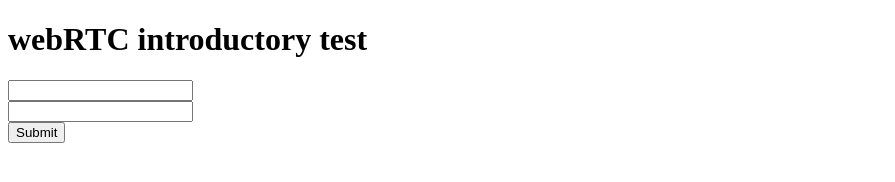
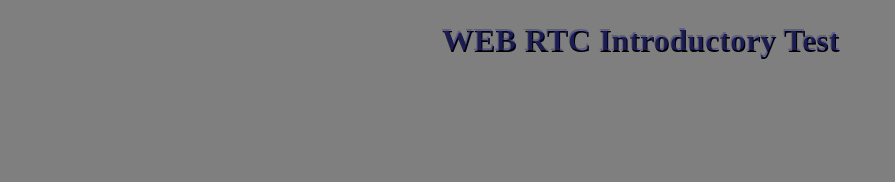
Before and after one commit to jcom619/webRTC_test, a plain HTML site: page index.html in a window 1280 px wide. Shown: the whole page, without its empty margins (0-895 px from the left). Drawn offline with Linux system fonts and the light colour scheme.

Commit message:
laying it all out

```diff
--- a/index.html
+++ b/index.html
@@ -4,15 +4,16 @@
     <meta charset="utf-8">
     <title>webRTC</title>
     <link rel="stylesheet" href="style.css">
+    <link rel="stylesheet" href="/rtcVideo/css/main.css">
   </head>
   <body>
-    <h1>webRTC introductory test</h1>
+    <h1>WEB RTC Introductory Test</h1>
 
-      <label for="username"></label>
-      <input type="text" id="username" name="username"><br>
-      <input type="text" name="message" value=""><br>
-      <input type="submit" value="Submit">
+
 
     <script src="script.js"></script>
+    <script src="rtcVideo/js/video.js">
+
+    </script>
   </body>
 </html>
--- /dev/null
+++ b/rtcVideo/css/main.css
@@ -0,0 +1,6 @@
+.booth {
+  width: 400px;
+  backgound: rgba(28,234,60, 0.5);
+  border: 10px;
+  margin: 0 auto;
+}
--- a/style.css
+++ b/style.css
@@ -0,0 +1,10 @@
+body {
+  background: rgba(0, 0, 0, 0.5);
+}
+
+h1 {
+  text-shadow: 1px 2px black;
+  color: rgba(55, 55, 155, 0.5);
+  display: block;
+  text-align: center;
+}
```
Also changed, not shown: rtcVideo/js/video.js (added).
